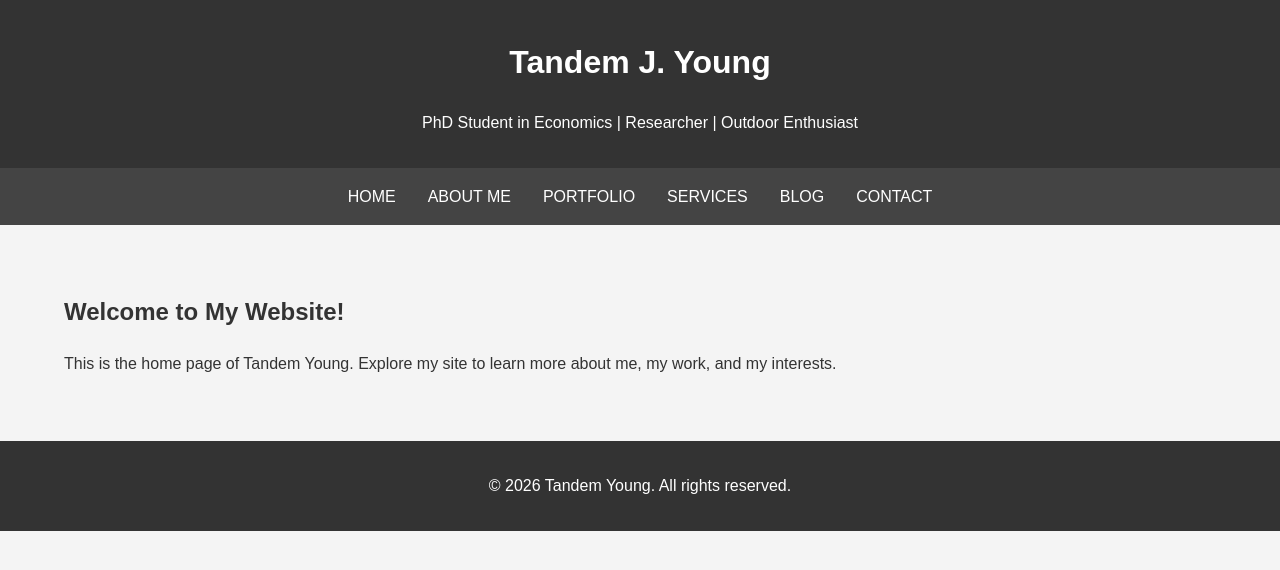
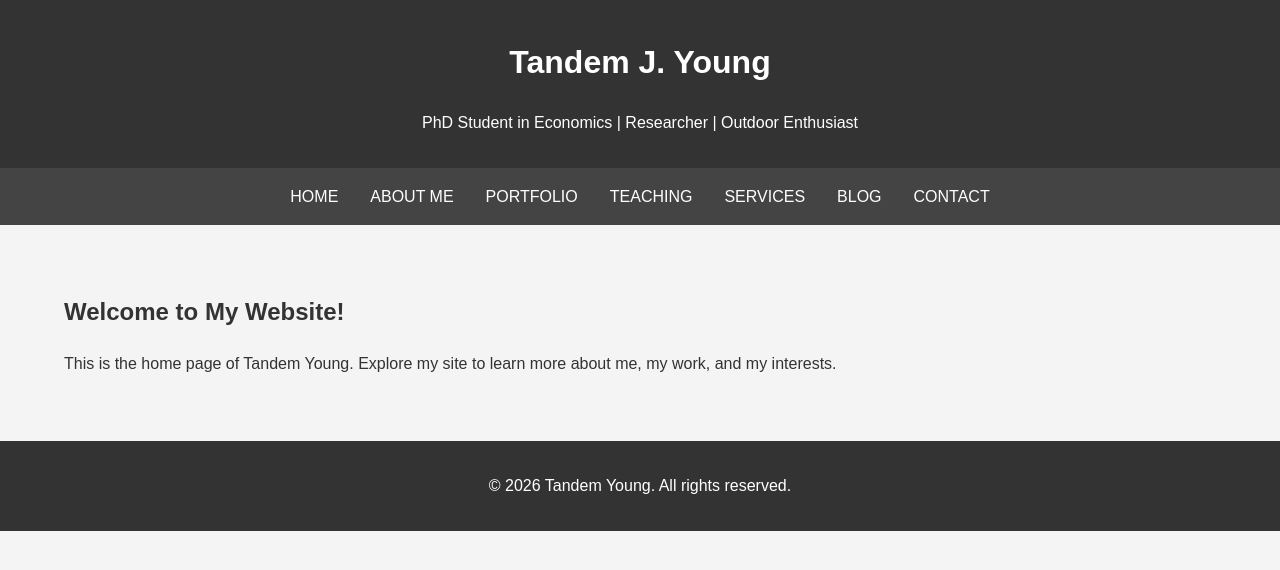
Before and after one commit to TandemYoung/tandemyoung.github.io, a Jekyll site: the page built from index.html, in a window 1280 px wide. Shown: the top 570 px of the page. Built offline with Jekyll 4.4.1, drawn with Linux system fonts in a browser that asks for light colours.

Commit message:
Update nav.html

```diff
--- a/_includes/nav.html
+++ b/_includes/nav.html
@@ -2,6 +2,7 @@
   <a href="{{ 'index.html' | relative_url }}" class="{% if page.url == '/index.html' %}active{% endif %}">Home</a>
   <a href="{{ 'about.html' | relative_url }}" class="{% if page.url == '/about.html' %}active{% endif %}">About Me</a>
   <a href="{{ 'portfolio.html' | relative_url }}" class="{% if page.url == '/portfolio.html' %}active{% endif %}">Portfolio</a>
+  <a href="{{ 'teaching.html' | relative_url }}" class="{% if page.url == '/teaching.html' %}active{% endif %}">Teaching</a>
   <a href="{{ 'services.html' | relative_url }}" class="{% if page.url == '/services.html' %}active{% endif %}">Services</a>
   <a href="{{ 'blog.html' | relative_url }}" class="{% if page.url == '/blog.html' %}active{% endif %}">Blog</a>
   <a href="{{ 'contact.html' | relative_url }}" class="{% if page.url == '/contact.html' %}active{% endif %}">Contact</a>
```
